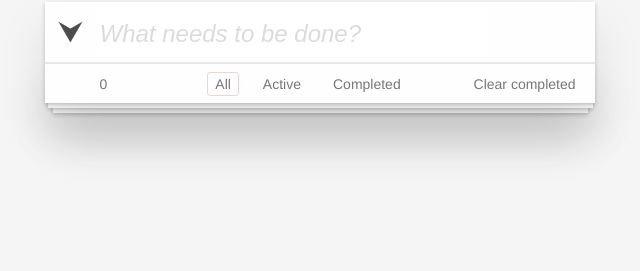
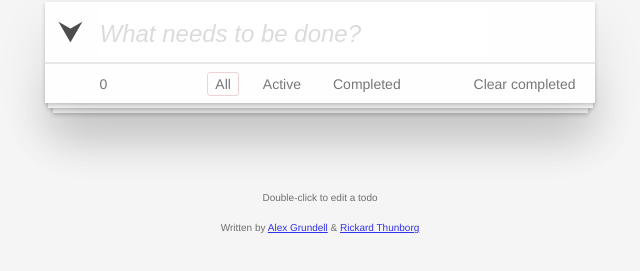
Before and after one commit to rickardthunborg/AlexRickardTODO, a website: page index.html in a window 1280 px wide. Shown: the part 129-400 px from the top of the page, without its empty margins (320-960 px from the left). Drawn offline with Linux system fonts and the light colour scheme.

Commit message:
Added credits

```diff
--- a/index.html
+++ b/index.html
@@ -45,5 +45,9 @@
     </div>
     <div class="paper paper1"></div>
     <div class="paper paper2"></div>
+    <footer class="info">
+        <p>Double-click to edit a todo</p>
+        <p>Written by <a href="https://www.linkedin.com/in/alex-grundell-060005264/">Alex Grundell</a> & <a href="https://www.linkedin.com/in/rickard-thunborg-472596242/">Rickard Thunborg</a></p>
+    </footer>
 </body>
 </html>
--- a/style.css
+++ b/style.css
@@ -127,7 +127,7 @@ ul {
     margin-left: -1.15rem;
 }
 
-footer {
+#content footer {
     position: relative;
     display: flex;
     align-items: center;
@@ -215,3 +215,10 @@ footer li label:hover {
 button{
     display: none;
 }
+
+.info {
+    line-height: 3em;
+    font-size: 10px;
+    text-align: center;
+    opacity: 0.8;
+}
```
